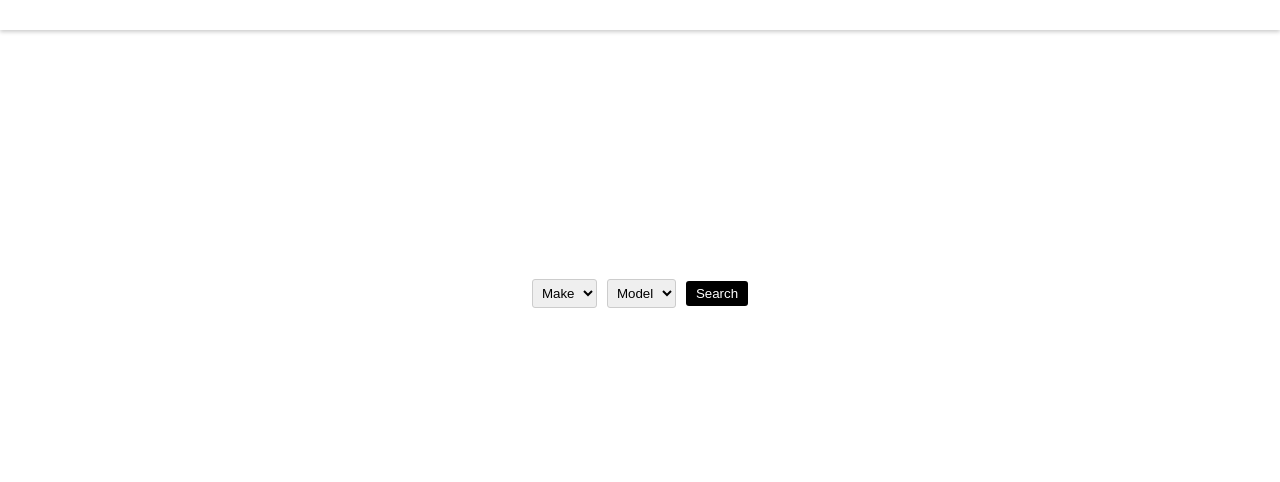
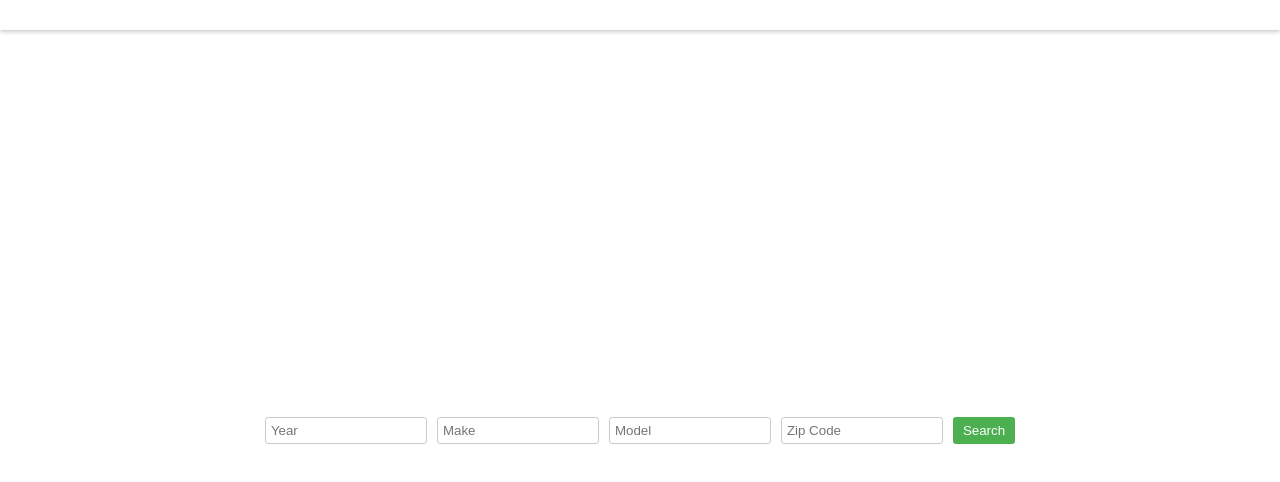
Before and after one commit to wackypaki/fastlane, a plain HTML site: page index.html in a window 1280 px wide. Shown: the part 120-602 px from the top of the page. Drawn offline with Linux system fonts and the light colour scheme.

Commit message:
Add search bar to homepage

```diff
--- a/index.html
+++ b/index.html
@@ -14,14 +14,11 @@
     </div>
   </header>
   <div class="content">
-    <div class="dropdowns">
-      <select name="make" id="make">
-        <option value="" disabled selected>Make</option>
-      </select>
-      <select name="model" id="model">
-        <option value="" disabled selected>Model</option>
-      </select>
-      <script src="script.js"></script>
+    <div class="search-box">
+      <input type="text" placeholder="Year" name="year">
+      <input type="text" placeholder="Make" name="make">
+      <input type="text" placeholder="Model" name="model">
+      <input type="text" placeholder="Zip Code" name="zip">
       <button class="search-button">Search</button>
     </div>
   </div>
--- a/styles.css
+++ b/styles.css
@@ -40,15 +40,23 @@ body {
   transform: translate(0, -50%);
 }
 
+.content {
+  display: flex;
+  justify-content: center;
+  align-items: center;
+  height: 100vh;
+}
+
 .search-box {
-    margin-left: 20px;
+  display: flex;
+  gap: 10px;
 }
 
 .search-box input[type="text"] {
   padding: 5px;
   border: 1px solid #ccc;
   border-radius: 3px;
-    width: 200px;
+  width: 150px;
 }
 
 .search-box button {
@@ -63,45 +71,3 @@ body {
 .search-box button:hover {
   background-color: #45a049;
 }
-
-  .content {
-    display: flex;
-    justify-content: center;
-    align-items: flex-start;
-    height: 100vh;
-  }
-
-  .dropdowns select {
-    padding: 5px;
-    border: 1px solid #ccc;
-    border-radius: 3px;
-  }
-
-  .dropdowns {
-    display: flex;
-    justify-content: center;
-    align-items: baseline;
-    gap: 10px;
-    margin-top: calc(33vh - 15px);
-  }
-
-  .dropdown-label {
-    margin-bottom: 10px;
-    font-family: Arial, sans-serif;
-    line-height: 1;
-  }
-
-  .dropdown-label {
-    margin-bottom: 10px;
-    font-family: Arial, sans-serif;
-  }
-
-  .search-button {
-    background-color: black;
-    color: white;
-    font-family: Arial, sans-serif;
-    border: none;
-    border-radius: 3px;
-    padding: 5px 10px;
-    cursor: pointer;
-  }
```
Lines whose indentation alone changed are shown as unchanged.
